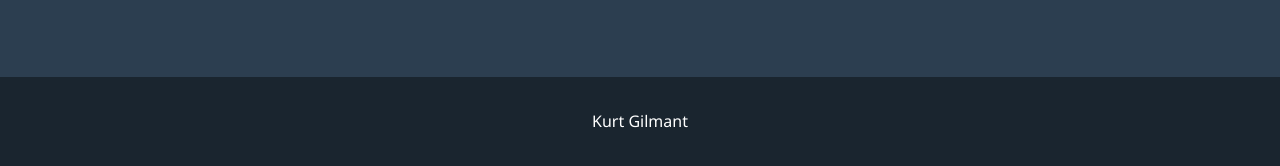
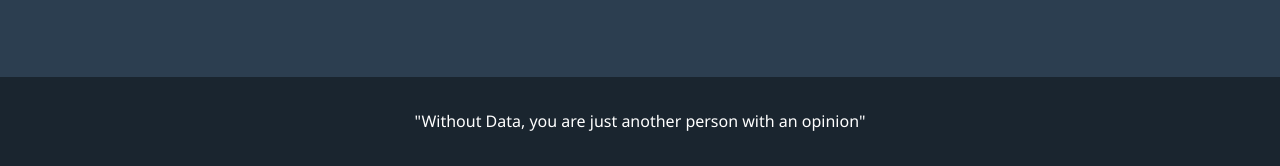
Before and after one commit to KurtGilmant/KurtGilmant.github.io, a plain HTML site: page index.html in a window 1280 px wide. Shown: the part 5249-5415 px from the top of the page. Drawn offline with Linux system fonts and the light colour scheme.

Commit message:
FEAT Footer quote

```diff
--- a/index.html
+++ b/index.html
@@ -263,7 +263,7 @@
     <!-- Footer -->
     <footer class="footer">
         <div class="container">
-            <p>Kurt Gilmant</p>
+            <p>"Without Data, you are just another person with an opinion"</p>
         </div>
     </footer>
 
```
